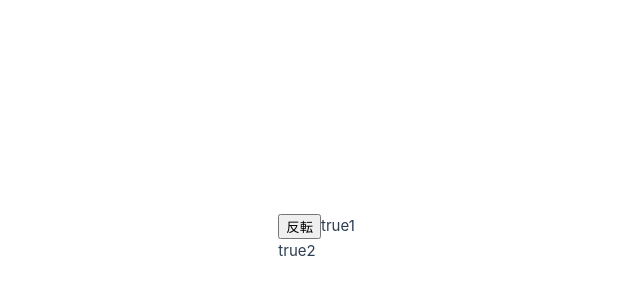
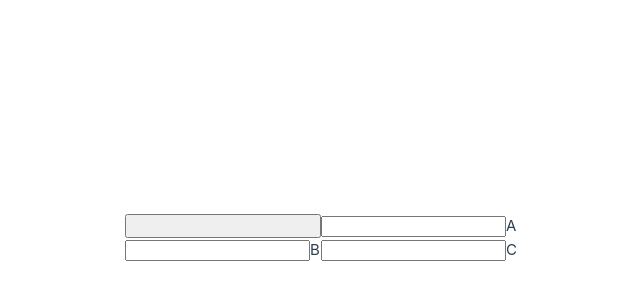
Before and after one commit to ryusei-engineer/vue-lesson, a Vue app: page / in a window 1280 px wide. Shown: the part 162-462 px from the top of the page, without its empty margins (319-959 px from the left). Built offline with nearby package versions, Linux system fonts and the light colour scheme.

Commit message:
v-for key

```diff
--- a/src/App.vue
+++ b/src/App.vue
@@ -2,17 +2,16 @@
 import HelloWorld from './components/HelloWorld.vue'
 import TheWelcome from './components/TheWelcome.vue'
 import { ref } from 'vue'
-const ok = ref(true)
+const array = ref([
+  { id: 1, value: "A"},
+  { id: 2, value: "B"},
+  { id: 3, value: "C"}
+])
 </script>
 
 <template>
-<button @click="ok = !ok">反転</button>
-<template v-if="ok">
-  <p>true1</p>
-  <p>true2</p>
-</template>
-
-<p v-else="ok">false</p>
+<button @click="array.shift()"></button>
+<p v-for="char in array" :key="char.id"><input type="text">{{ char.value }}</p>
 </template>
 <style>
 </style>
```
